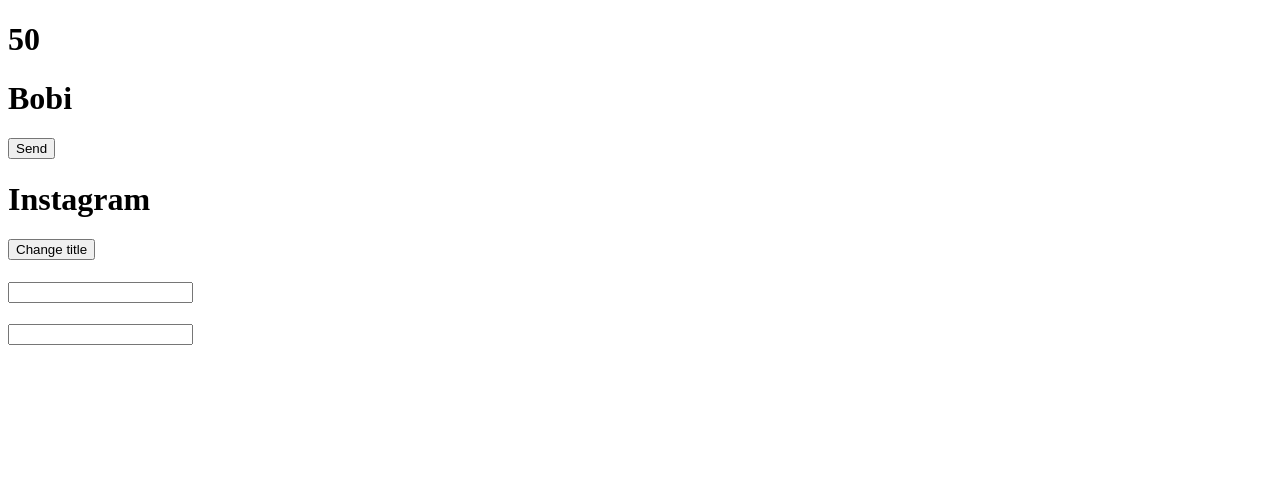
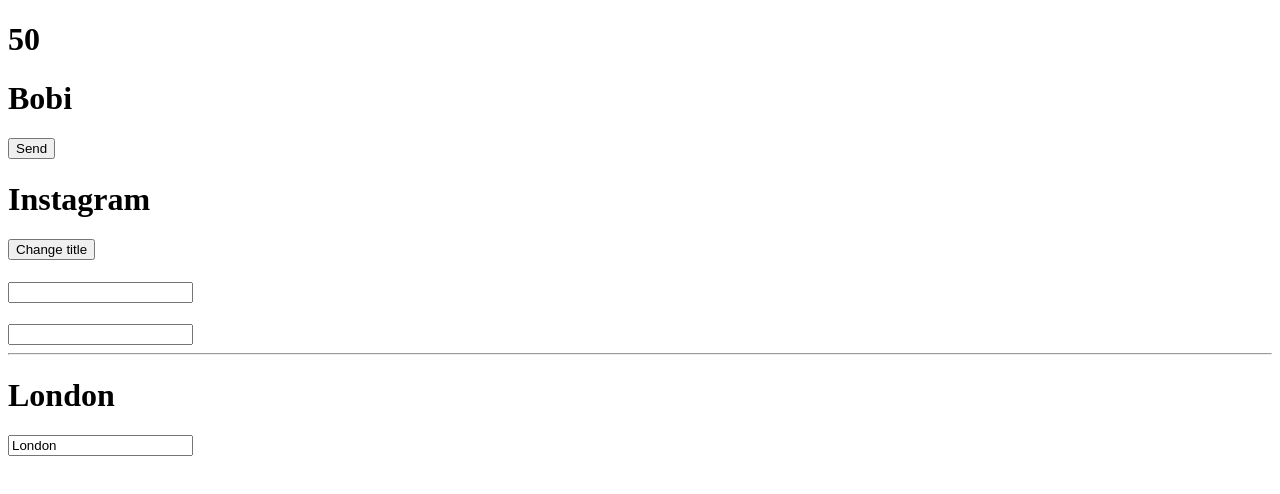
Before and after one commit to quakerlegend1/todolist-ang, an Angular app: page / in a window 1280 px wide. Shown: the top 494 px of the page. Built offline with nearby package versions, Linux system fonts and the light colour scheme.

Commit message:
two-way binding

```diff
--- a/src/app/app.component.html
+++ b/src/app/app.component.html
@@ -13,3 +13,7 @@
 
 <h1>{{ newText }}</h1>
 <input type="text" (keyup.enter)="changeNewText($event)" />
+<hr />
+
+<h1>{{ city }}</h1>
+<input type="text" [(ngModel)]="city" />
--- a/src/app/app.component.ts
+++ b/src/app/app.component.ts
@@ -42,4 +42,8 @@
   changeNewText(event: Event) {
     this.newText = (event.currentTarget as HTMLInputElement).value
   }
+
+  //Two-way binding
+
+  city = 'London'
 }
--- a/src/app/app.module.ts
+++ b/src/app/app.module.ts
@@ -2,10 +2,11 @@
 import { BrowserModule } from '@angular/platform-browser'
 
 import { AppComponent } from './app.component'
+import { FormsModule } from '@angular/forms'
 
 @NgModule({
   declarations: [AppComponent],
-  imports: [BrowserModule],
+  imports: [BrowserModule, FormsModule],
   providers: [],
   bootstrap: [AppComponent],
 })
```
